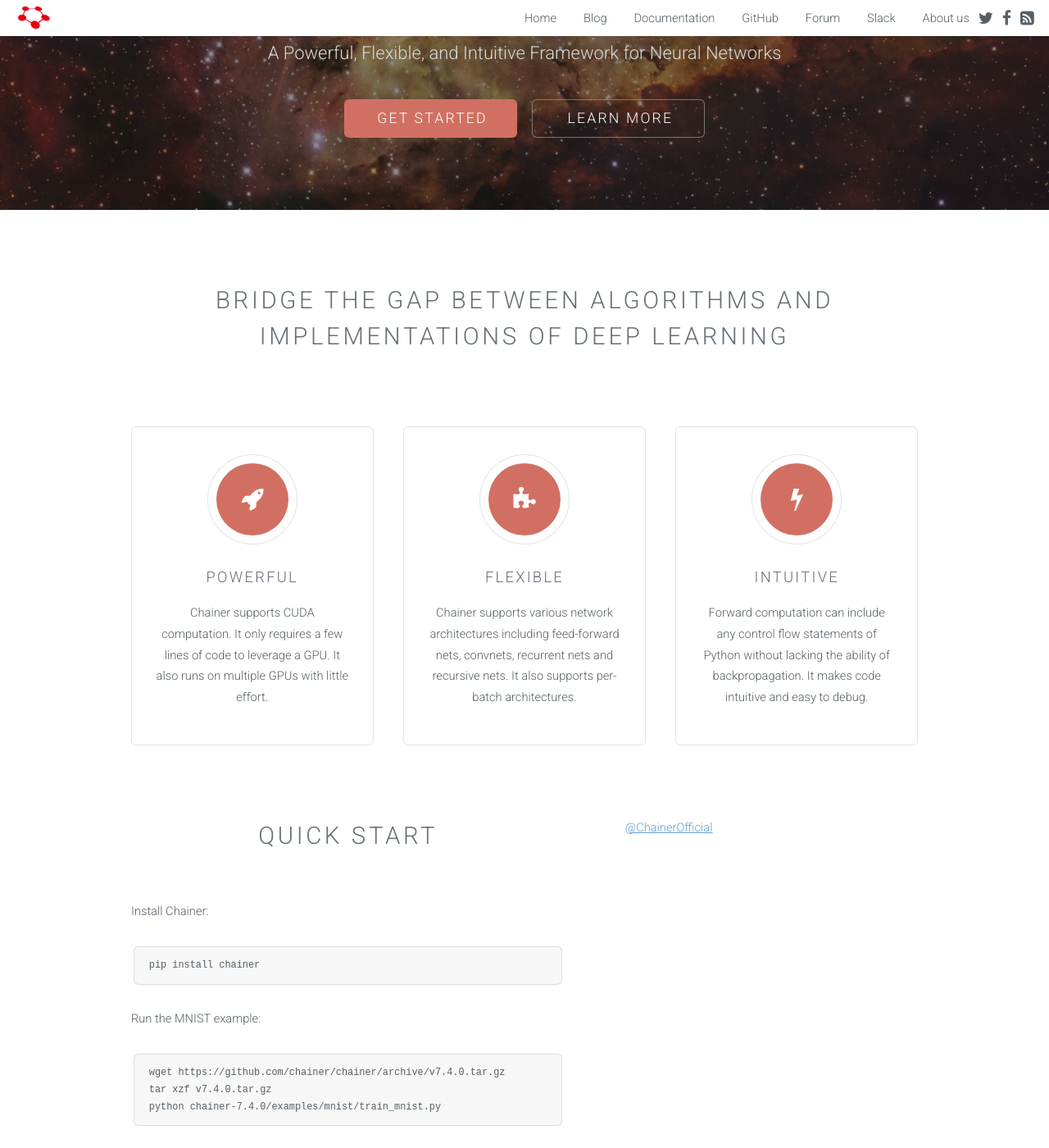
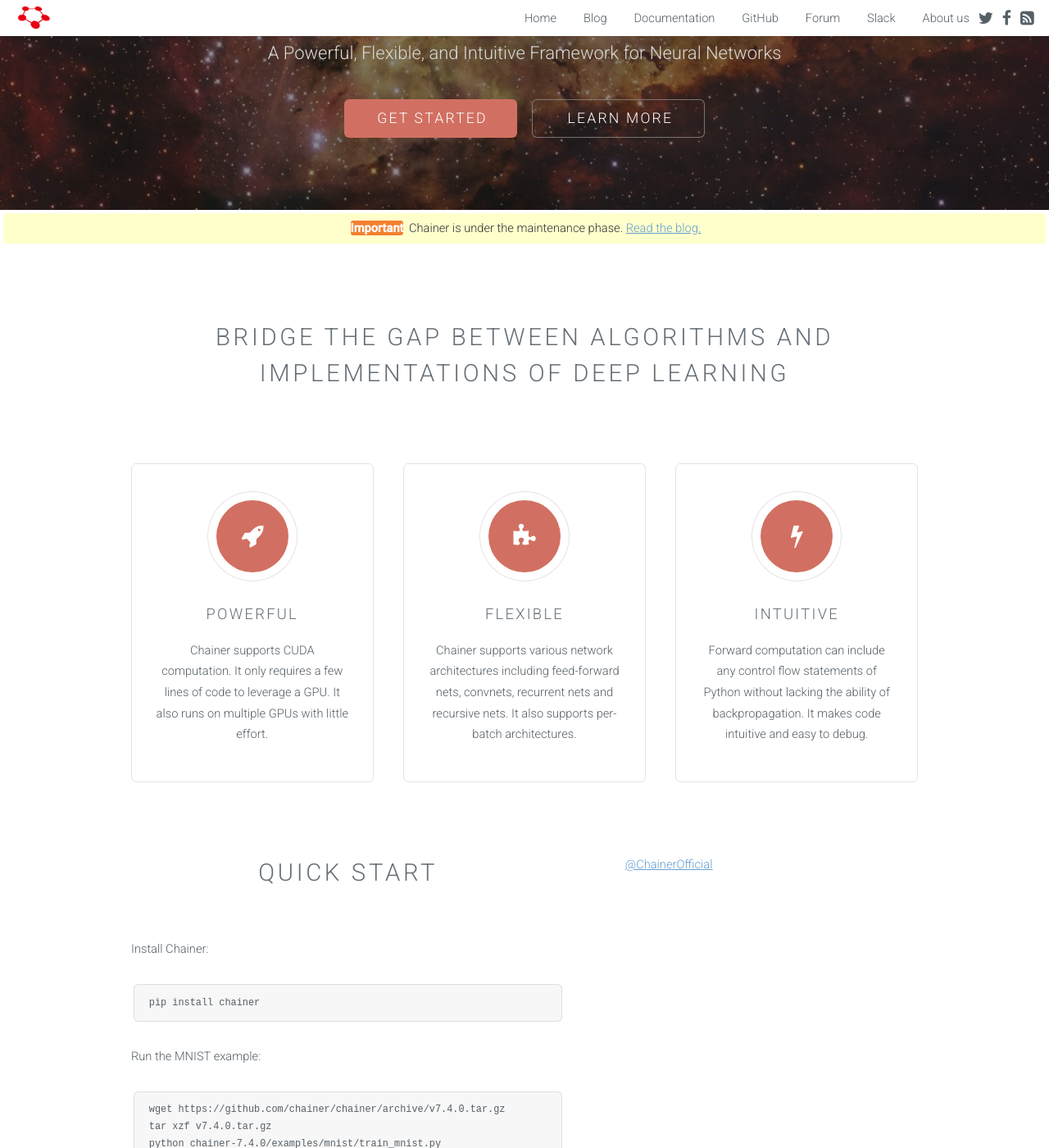
Before and after one commit to chainer/chainer.org, a Jekyll site: the page built from index.html, in a window 1280 px wide and 1400 px high, scrolled down 223 px. Shown: the whole window at 82% size. Built offline with Jekyll 4.4.1, drawn with Linux system fonts in a browser that asks for light colours; comment, search, counter and statistics services are not loaded.

Commit message:
add maintenance announcement

```diff
--- a/css/style.css
+++ b/css/style.css
@@ -1208,3 +1208,24 @@
 		vertical-align: middle;
 		display: table-cell;
 	}
+
+/* Maintenance announcement */
+
+.maintenance {
+	background-color: #ffffcc;
+	color: #333333;
+	line-height: 2em;
+	text-align: center;
+	margin: 4px;
+	padding: 4px;
+	border-radius: 3px;
+}
+
+.maintenance-badge {
+	background-color: #f38030;
+	color: #fefefe;
+	font-weight: bold;
+	margin: 3px;
+	padding; 5px;
+	border-radius: 3px;
+}
--- a/index.html
+++ b/index.html
@@ -1,6 +1,11 @@
 ---
 layout: landing-page
 ---
+
+<div class="maintenance">
+    <span class="maintenance-badge">Important</span>
+    Chainer is under the maintenance phase. <a href="https://chainer.org/announcement/2019/12/05/released-v7.html">Read the blog.</a>
+</div>
 
 <!-- One -->
 <section id="one" class="wrapper style1">
```
